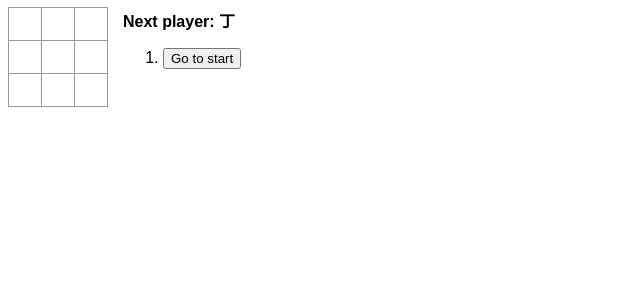
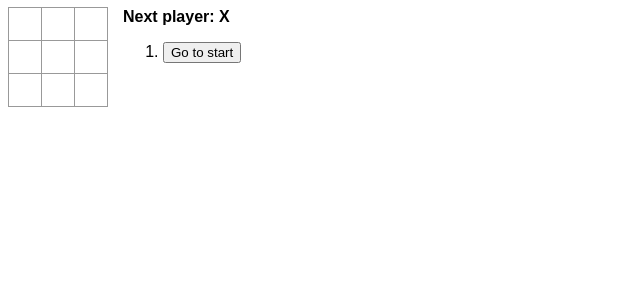
Before and after one commit to sushidesu/tictactoe, a React app: page / in a window 1280 px wide. Shown: the top 300 px of the page, without its empty margins (0-640 px from the left). Built offline with nearby package versions, Linux system fonts and the light colour scheme.

Commit message:
丁と半をXOに戻した

```diff
--- a/src/App.tsx
+++ b/src/App.tsx
@@ -16,8 +16,8 @@ export const App = () => {
         height={HEIGHT}
         firstPlayer="X"
         initHistory={[initBoard]}
-        markX={"丁"}
-        markO={"半"}
+        markX={"X"}
+        markO={"O"}
       />
     </div>
   )
```
